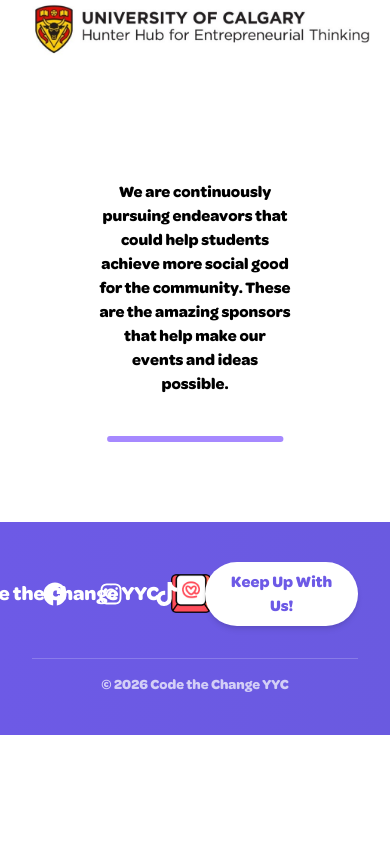
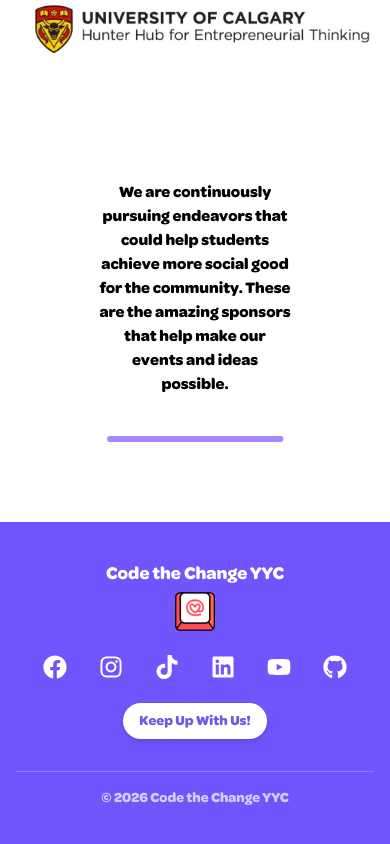
Before and after one commit to Code-the-Change-YYC/code-the-change-yyc-site, a Next.js app: page / in a window 390 px wide. Shown: the part 4981-5825 px from the top of the page. Before the commit the page ends 5716 px from the top, so only its background shows below. Built offline with nearby package versions, Linux system fonts and the light colour scheme; a web font is replaced by a local one.

Commit message:
1. Fixed the colour to be consistent with the rest of the website 2. Fixed the footer so that when the window is shrunk, it will remain consistent with no overlapping buttons. Works for mobile too. 3. Fixed the link in the styling instead of making a button.

```diff
--- a/components/Footer.jsx
+++ b/components/Footer.jsx
@@ -5,13 +5,15 @@ import Link from "next/link";
 
 const Footer = () => {
   return (
-    <footer className="bg-gradient-to-r from-[#6D5AE6] to-[#6A5AE0] text-white px-8 py-10">
-      <div className="grid grid-cols-3 items-center w-full max-w-6xl mx-auto">
-        <div className="flex items-center gap-3 justify-center">
-          <div className="flex items-center gap-3 w-[300px] justify-center">
-            <h2 className="text-xl font-semibold leading-tight whitespace-nowrap">
+    <footer className="bg-gradient-to-r from-[#7055FD] to-[#7055FD] text-white px-4 md:px-8 py-10">
+      <div className="grid grid-cols-1 md:grid-cols-3 gap-6 items-center w-full max-w-6xl mx-auto">
+
+        <div className="flex items-center justify-center">
+          <div className="flex flex-col lg:flex-row items-center gap-2 md:gap-3 justify-center md:w-[300px]">
+            <h2 className="text-lg md:text-xl font-semibold leading-tight text-center lg:text-left">
               Code the Change YYC
             </h2>
+
             <Image
               src="/logo.png"
               alt="Code the Change YYC logo"
@@ -23,17 +25,28 @@ const Footer = () => {
         </div>
 
         <div className="flex justify-center items-center">
-          <div className="w-[300px] flex justify-center">
-            <SocialMediaIcons classes="flex items-center justify-center gap-8 text-white text-2xl" />
+          <div className="w-full md:w-[300px] flex justify-center">
+            <SocialMediaIcons classes="flex items-center justify-center gap-6 md:gap-8 text-white text-xl md:text-2xl" />
           </div>
         </div>
 
-        <div className="flex justify-center items-center -ml-11">
-          <div className="w-[300px] flex justify-center">
-            <Link href="https://www.codethechangeyyc.ca/contact">
-              <button className="bg-white text-[#6D5AE6] px-6 py-2 rounded-full font-medium shadow-md">
-                Keep Up With Us!
-              </button>
+        <div className="flex justify-center items-center">
+          <div className="w-full md:w-[300px] flex justify-center">
+            <Link
+              href="https://www.codethechangeyyc.ca/contact"
+              className="
+                bg-white text-[#6D5AE6]
+                px-4 md:px-6
+                py-2
+                text-sm md:text-base
+                rounded-full
+                font-medium
+                shadow-md
+                inline-block
+                whitespace-nowrap
+              "
+            >
+              Keep Up With Us!
             </Link>
           </div>
         </div>
```
